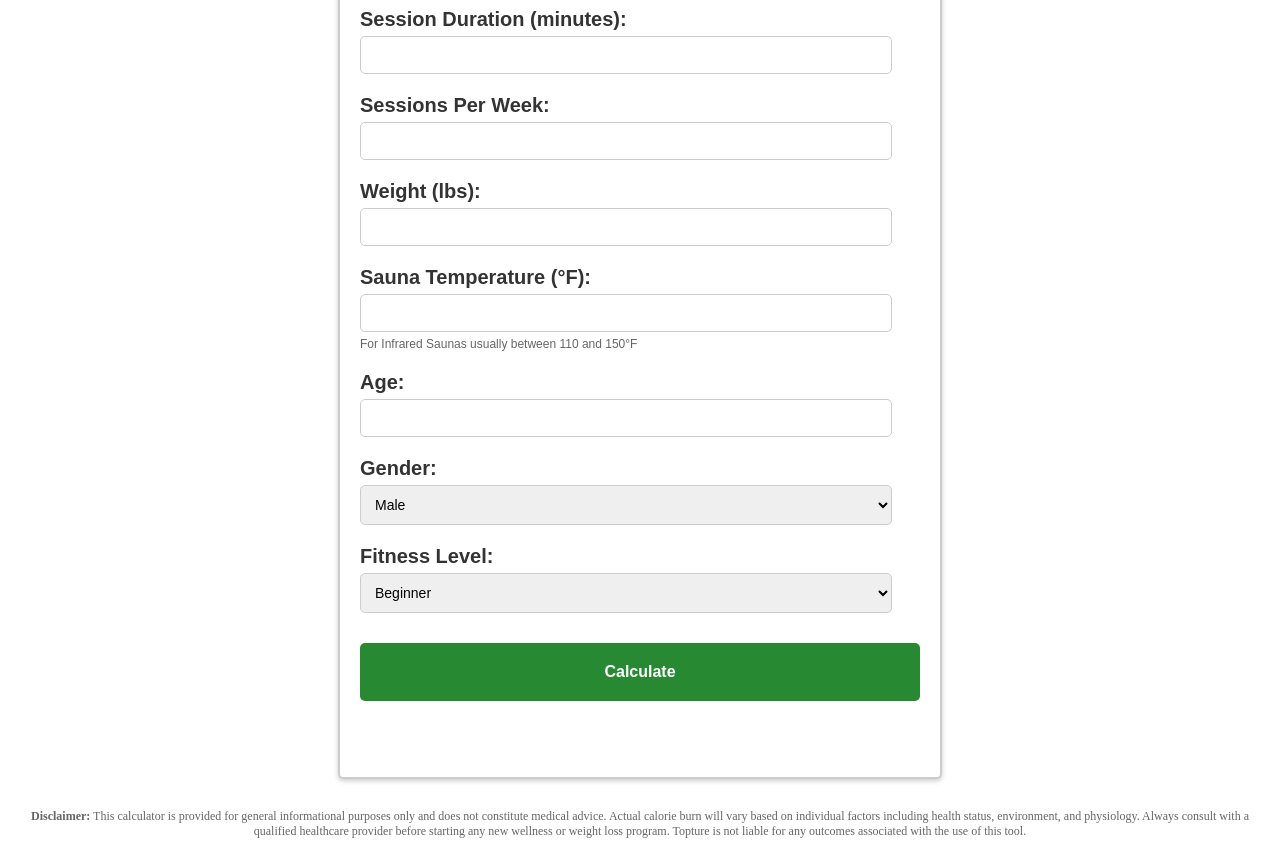
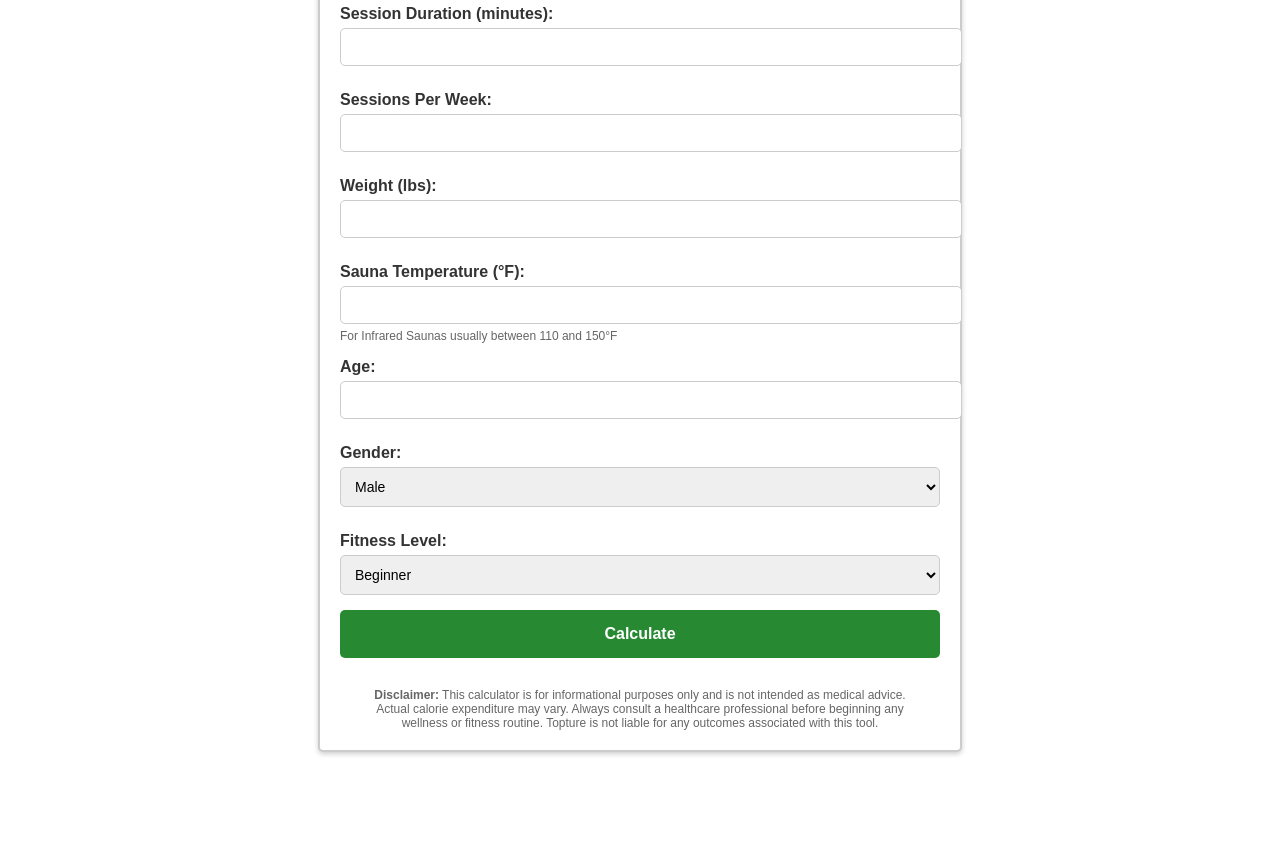
Before and after one commit to Topture/infrared-sauna-calory-burn-calculator, a plain HTML site: page index.html in a window 1280 px wide. Shown: the part 97-958 px from the top of the page. After the commit the page ends 869 px from the top, so only its background shows below. Drawn offline with Linux system fonts and the light colour scheme.

Commit message:
Update index.html

```diff
--- a/index.html
+++ b/index.html
@@ -1,37 +1,45 @@
-<style><!--
+<!DOCTYPE html>
+<html lang="en">
+<head>
+  <meta charset="UTF-8">
+  <title>Infrared Sauna Calorie Burned Calculator</title>
+  <meta name="viewport" content="width=device-width, initial-scale=1.0">
+  <style>
+    body {
+      font-family: 'Arial', sans-serif;
+      background: #fff;
+      margin: 0;
+      padding: 0;
+    }
     .infrared-calculator-container {
-            font-family: 'Arial', sans-serif;
-            padding-bottom: 40px;
+      padding: 20px;
       border: 2px solid #ccc;
       border-radius: 5px;
       box-shadow: 0 2px 5px rgba(0,0,0,0.2);
+      max-width: 600px;
       margin: 20px auto;
-            max-width: 600px;
       background-color: #fff;
     }
     .infrared-calculator-title {
       color: #333;
       text-align: center;
-            padding: 20px;
-            margin: 0;
       font-size: 20px;
       font-weight: bold;
-        }
-        .infrared-calculator-form {
-            padding: 20px;
+      margin-bottom: 20px;
     }
     .infrared-calculator-label {
+      display: block;
       margin-top: 10px;
       color: #333;
-            font-size: 20px;
+      font-size: 16px;
       font-weight: bold;
     }
     .infrared-calculator-input,
     .infrared-calculator-select {
-            width: 95%;
+      width: 100%;
       padding: 10px;
       margin-top: 5px;
-            margin-bottom: 20px;
+      margin-bottom: 15px;
       border: 1px solid #ccc;
       border-radius: 5px;
       font-size: 14px;
@@ -39,14 +47,13 @@
     .infrared-calculator-button {
       background-color: #278a33;
       color: white;
-            padding: 20px 30px;
+      padding: 15px;
       border: none;
       border-radius: 5px;
       cursor: pointer;
       font-size: 16px;
+      font-weight: bold;
       width: 100%;
-            margin-top: 10px;
-            font-weight: bold;
     }
     .infrared-calculator-button:hover {
       background-color: #3f9646;
@@ -56,44 +63,72 @@
       padding: 20px;
       border-radius: 5px;
       box-shadow: 0 2px 5px rgba(0,0,0,0.2);
-            margin: 20px;
-            font-size: 20px;
-            font-weight: normal; /* Changed font weight to normal for results */
-            display: none; /* Hide results box by default */
+      margin-top: 20px;
+      font-size: 16px;
+      display: none;
     }
     .infrared-calculator-results p {
-            margin: 0; /* Added to ensure no extra space */
-        }
-        .infrared-calculator-results .result-label {
-            font-weight: bold; /* Only labels in results box are bold */
+      margin: 0 0 10px;
     }
     .infrared-calculator-help-text {
       font-size: 12px;
       color: #666;
-            margin-top: -15px !important;
-            margin-bottom: 20px !important;
+      margin-top: -10px;
+      margin-bottom: 15px;
     }
---></style>
-<div>
+    .infrared-disclaimer {
+      font-size: 12px;
+      color: #666;
+      margin-top: 30px;
+      text-align: center;
+      padding: 0 20px;
+    }
+  </style>
+</head>
+<body>
   <div class="infrared-calculator-container">
     <h2 class="infrared-calculator-title">Infrared Sauna Calorie Burned Calculator</h2>
-<form class="infrared-calculator-form" id="calculatorForm">
-<label class="infrared-calculator-label" for="duration">Session Duration (minutes):</label> <input required="" class="infrared-calculator-input" id="duration" type="number"> <label class="infrared-calculator-label" for="sessions">Sessions Per Week:</label> <input required="" class="infrared-calculator-input" id="sessions" type="number"> <label class="infrared-calculator-label" for="weight">Weight (lbs):</label> <input required="" class="infrared-calculator-input" id="weight" type="number"> <label class="infrared-calculator-label" for="temperature">Sauna Temperature (°F):</label> <input required="" class="infrared-calculator-input" id="temperature" type="number">
+    <form id="calculatorForm">
+      <label class="infrared-calculator-label" for="duration">Session Duration (minutes):</label>
+      <input required class="infrared-calculator-input" id="duration" type="number">
+
+      <label class="infrared-calculator-label" for="sessions">Sessions Per Week:</label>
+      <input required class="infrared-calculator-input" id="sessions" type="number">
+
+      <label class="infrared-calculator-label" for="weight">Weight (lbs):</label>
+      <input required class="infrared-calculator-input" id="weight" type="number">
+
+      <label class="infrared-calculator-label" for="temperature">Sauna Temperature (°F):</label>
+      <input required class="infrared-calculator-input" id="temperature" type="number">
       <p class="infrared-calculator-help-text">For Infrared Saunas usually between 110 and 150°F</p>
-<!-- Added help text here --> <label class="infrared-calculator-label" for="age">Age:</label> <input required="" class="infrared-calculator-input" id="age" type="number"> <label class="infrared-calculator-label" for="gender">Gender:</label><select required="" class="infrared-calculator-select" id="gender">
+
+      <label class="infrared-calculator-label" for="age">Age:</label>
+      <input required class="infrared-calculator-input" id="age" type="number">
+
+      <label class="infrared-calculator-label" for="gender">Gender:</label>
+      <select required class="infrared-calculator-select" id="gender">
         <option value="male">Male</option>
         <option value="female">Female</option>
-</select><label class="infrared-calculator-label" for="fitnessLevel">Fitness Level:</label><select required="" class="infrared-calculator-select" id="fitnessLevel">
+      </select>
+
+      <label class="infrared-calculator-label" for="fitnessLevel">Fitness Level:</label>
+      <select required class="infrared-calculator-select" id="fitnessLevel">
         <option value="beginner">Beginner</option>
         <option value="intermediate">Intermediate</option>
         <option value="advanced">Advanced</option>
-</select><button class="infrared-calculator-button" type="button">Calculate</button>
+      </select>
+
+      <button class="infrared-calculator-button" type="button" onclick="calculateCombinedCalories()">Calculate</button>
     </form>
+
     <div class="infrared-calculator-results" id="results"></div>
+    <div class="infrared-disclaimer">
+      <strong>Disclaimer:</strong> This calculator is for informational purposes only and is not intended as medical advice. Actual calorie expenditure may vary. Always consult a healthcare professional before beginning any wellness or fitness routine. Topture is not liable for any outcomes associated with this tool.
     </div>
+  </div>
+
   <script>
     function calculateCombinedCalories() {
-        // Inputs
       const duration = parseFloat(document.getElementById('duration').value);
       const sessionsPerWeek = parseFloat(document.getElementById('sessions').value);
       const weightLbs = parseFloat(document.getElementById('weight').value);
@@ -102,28 +137,22 @@
       const gender = document.getElementById('gender').value;
       const fitnessLevel = document.getElementById('fitnessLevel').value;
 
-        // Convert weight and temperature
       const weightKg = weightLbs / 2.20462;
       const temperatureC = (temperatureF - 32) * 5 / 9;
 
-        // Adjusted calculation
-        let caloriesBurned = (0.052 * weightKg + 0.012 * duration + 0.048 * temperatureC - 0.02 * age - 0.009 * ({'beginner': 0, 'intermediate': 1, 'advanced': 2}[fitnessLevel])) * duration;
+      const fitnessMultiplier = { beginner: 0, intermediate: 1, advanced: 2 }[fitnessLevel];
+      let caloriesBurned = (0.052 * weightKg + 0.012 * duration + 0.048 * temperatureC - 0.02 * age - 0.009 * fitnessMultiplier) * duration;
       const caloriesPerWeek = caloriesBurned * sessionsPerWeek;
       const runningEquivalent = Math.round(caloriesBurned / 100 * 5.5);
 
-        // Display results
       const resultsDiv = document.getElementById('results');
       resultsDiv.innerHTML = `
-            <p><span class="result-label">Calories Burned Per Session:</span> ${Math.round(caloriesBurned)} calories</p>
-            <p><span class="result-label">Calories Burned Per Week:</span> ${Math.round(caloriesPerWeek)} calories</p>
-            <p><span class="result-label">Example:</span> Running at 9.6km/h for ${runningEquivalent} minutes would burn the same amount of calories as one sauna session.</p>
+        <p><strong>Calories Burned Per Session:</strong> ${Math.round(caloriesBurned)} calories</p>
+        <p><strong>Calories Burned Per Week:</strong> ${Math.round(caloriesPerWeek)} calories</p>
+        <p><strong>Example:</strong> Running at 9.6km/h for ${runningEquivalent} minutes burns roughly the same amount as one sauna session.</p>
       `;
-
-        // Show results box
       resultsDiv.style.display = 'block';
     }
   </script>
-</div>
-<p style="font-size:12px; color:#666; padding:10px 20px; text-align:center;">
-  <strong>Disclaimer:</strong> This calculator is provided for general informational purposes only and does not constitute medical advice. Actual calorie burn will vary based on individual factors including health status, environment, and physiology. Always consult with a qualified healthcare provider before starting any new wellness or weight loss program. Topture is not liable for any outcomes associated with the use of this tool.
-</p>
+</body>
+</html>
```
Lines whose indentation alone changed are shown as unchanged.
